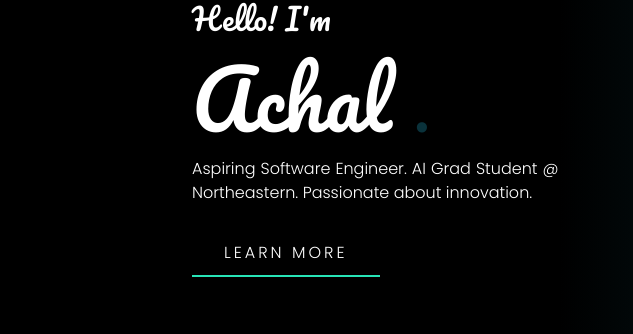
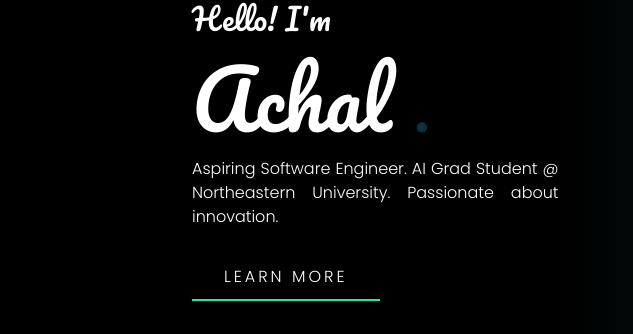
Before and after one commit to Achal2/PersonalWebsite, a website: page index.html in a window 1280 px wide. Shown: the part 265-599 px from the top of the page, 0-633 px from the left. Drawn offline with nearby package versions, Linux system fonts and the light colour scheme; grey boxes are pictures that could not be loaded; a web font is replaced by a local one.

Commit message:
Update index.html

```diff
--- a/index.html
+++ b/index.html
@@ -68,7 +68,7 @@
           </h1>
           <p class="header-about">
            Aspiring Software Engineer.
-           AI Grad Student @ Northeastern.
+           AI Grad Student @ Northeastern University.
            Passionate about innovation.
             <!--  ,with a dual Bachelor's in Computer Science and Business Analytics(BAIT) from Rutgers University.-->
           </p>
```
